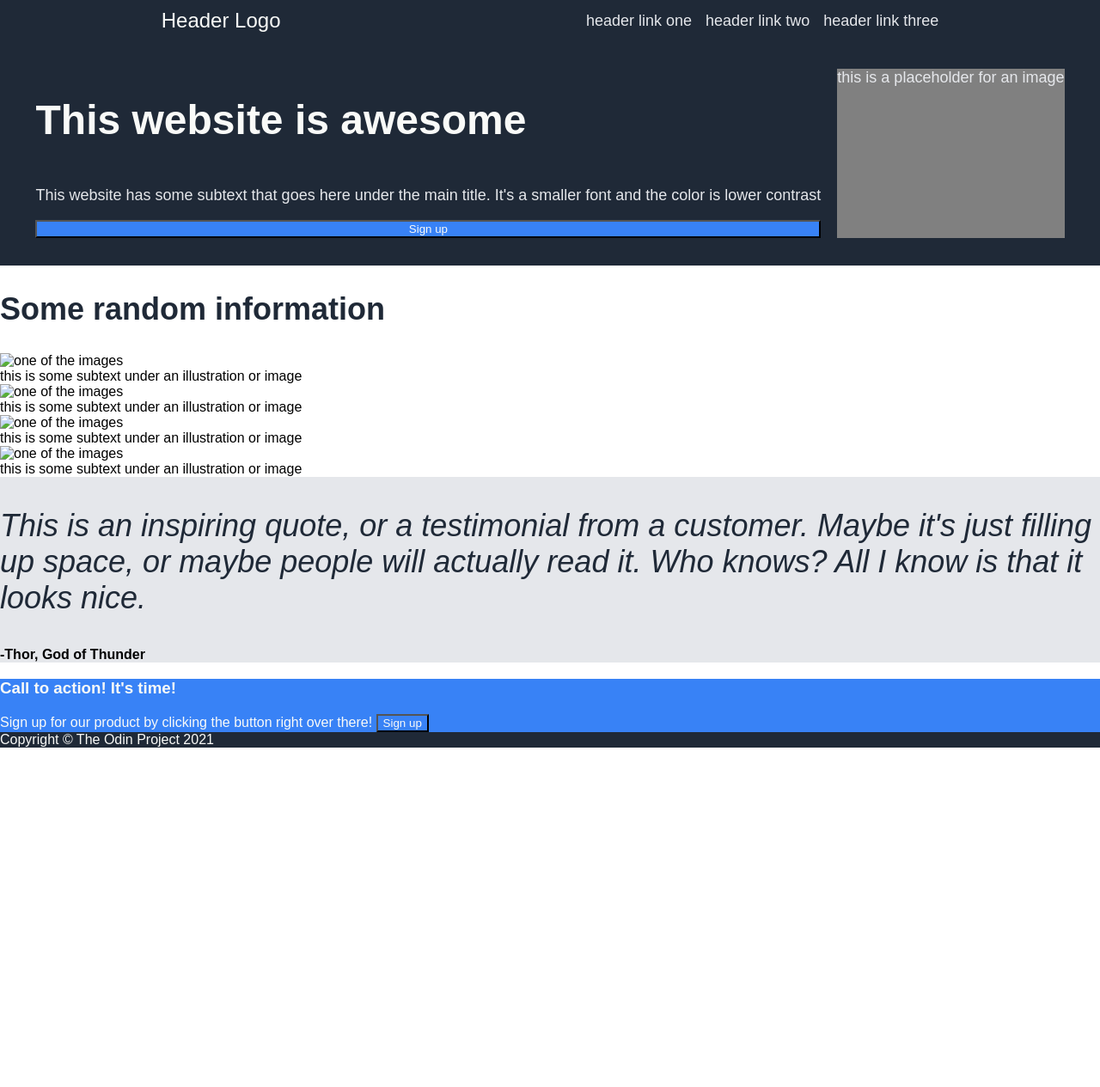
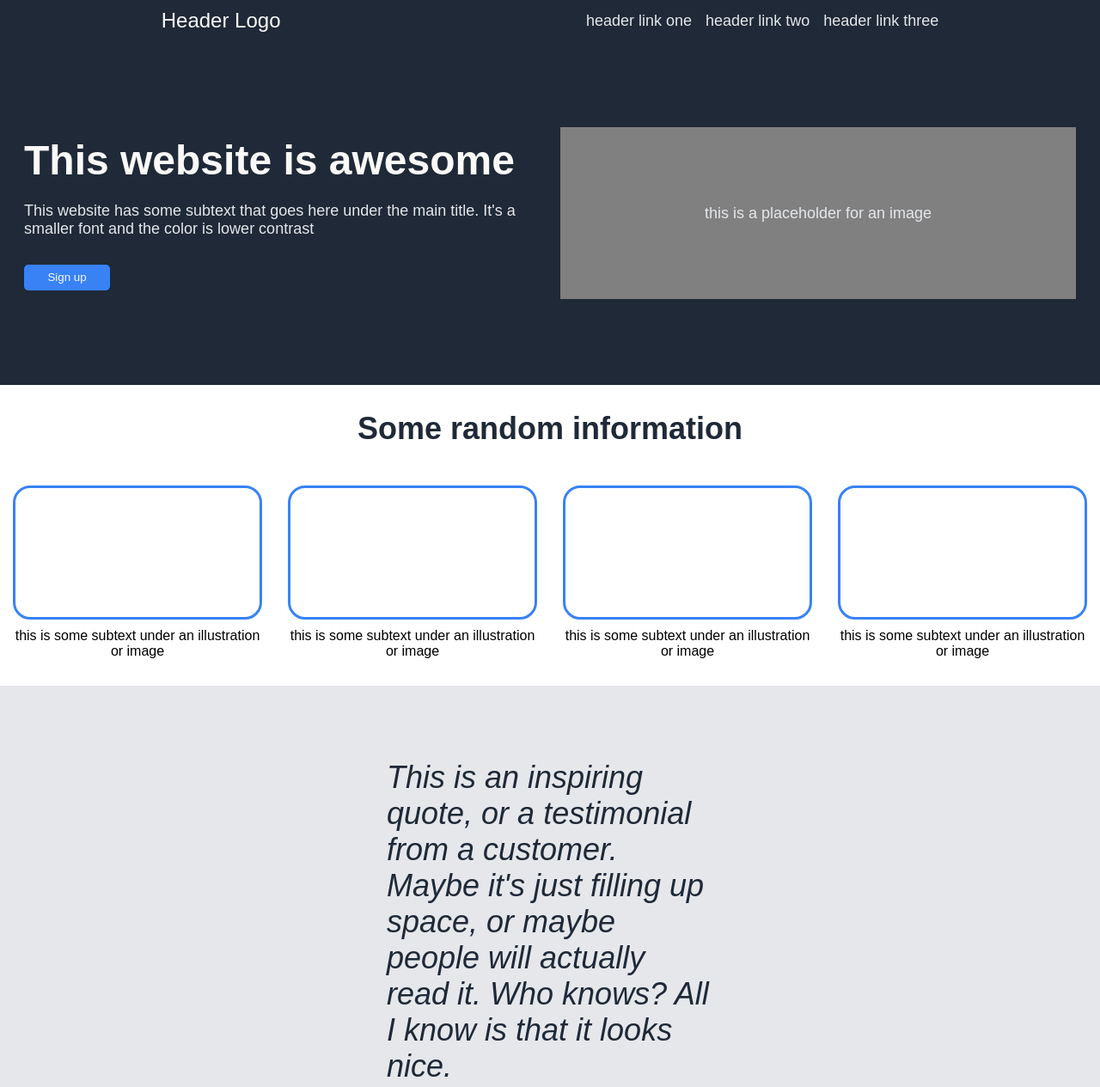
Before and after one commit to alsanders86/landing-page, a plain HTML site: page index.html in a window 1280 px wide. Shown: the top 1265 px of the page at 86% size. Before the commit the page ends 870 px from the top, so only its background shows below. Drawn offline with Linux system fonts and the light colour scheme.

Commit message:
Add more CSS styling

```diff
--- a/index.html
+++ b/index.html
@@ -19,8 +19,8 @@
 
     <div class="hero">
         <div class="left">
-            <h1>This website is awesome</h1>
-            <p>This website has some subtext that goes here under the main title. It's a smaller font and the color is lower contrast</p>
+            <div class="hero-main-text">This website is awesome</div>
+            <div>This website has some subtext that goes here under the main title. It's a smaller font and the color is lower contrast</div>
             <button>Sign up</button>
         </div>
         <div class="image-placeholder">this is a placeholder for an image</div>
@@ -29,28 +29,24 @@
     <div class="info">
         <h2>Some random information</h2>
 
-        <div class="image-group">
+        <div class="info-blocks">
             <div class="image-block">
                 <div class="image">
-                    <img src="" alt="one of the images">
                 </div>
                 <div>this is some subtext under an illustration or image</div>
             </div>
             <div class="image-block">
                 <div class="image">
-                    <img src="" alt="one of the images">
                 </div>
                 <div>this is some subtext under an illustration or image</div>
             </div>
             <div class="image-block">
                 <div class="image">
-                    <img src="" alt="one of the images">
                 </div>
                 <div>this is some subtext under an illustration or image</div>
             </div>
             <div class="image-block">
                 <div class="image">
-                    <img src="" alt="one of the images">
                 </div>
                 <div>this is some subtext under an illustration or image</div>
             </div>
--- a/style.css
+++ b/style.css
@@ -4,6 +4,7 @@ body {
     font-family: Arial, Helvetica, sans-serif;
     margin: 0;
     padding: 0;
+    justify-content: center;
 }
 
 header {
@@ -12,13 +13,12 @@ header {
     justify-content: space-around;
     border-color: red;
     border-width: 10px;
-    /* margin: 10px; */
     padding: 10px;
 }
 
 .header-links {
     display: flex;
-    justify-content: space-between;
+    justify-content: space-around;
     gap: 16px;
 }
 
@@ -33,25 +33,47 @@ header, footer, .hero  {
 
 .hero {
     display: flex;
-    justify-content: space-around;
-    padding: 32px;
+    justify-content: center;
+    gap: 24px;
+    height: 300px;
+    padding-top: 100px;
 }
 
 .left {
     display: flex;
     flex-direction: column;
+    justify-content: space-around;
+    flex: 0 1 auto;
+    width: 600px;
+    height: 200px;
 }
 
-.hero h1 {
+.left button {
+    border-radius: 5px;
+    width: 100px;
+    height: 30px;
+    flex: 0 0 auto;
+    cursor: pointer;
+    border-width: 0px;
+    border-color: #3882F6;
+    margin-top: 10px;
+}
+
+.hero-main-text {
     font-size: 48px;
     font-weight: bolder;
     color: #F9FAF8;
 }
 
 .image-placeholder {
+    display: flex;
     background-color: gray;
     justify-content: center;
     align-items: center;
+    text-align: center;
+    flex: 0 1 auto;
+    width: 600px;
+    height: 200px;
 }
 
 .hero, header a {
@@ -68,6 +90,32 @@ button, .call-to-action {
     color: #F9FAF8;
 }
 
+.info {
+    display: flex;
+    flex-direction: column;
+    justify-content: center;
+    align-items: center;
+}
+
+.info-blocks {
+    display: flex;
+    justify-content: center;
+    align-items: center;
+    padding-bottom: 16px;
+}
+
+.image-block {
+    text-align: center;
+    margin: 15px;
+}
+
+.image {
+    border: 3px solid #3882F6;
+    border-radius: 20px;
+    height: 150px;
+    margin-bottom: 10px;
+}
+
 .info h2 {
     font-size: 36px;
     font-weight: bolder;
@@ -76,6 +124,7 @@ button, .call-to-action {
 
 .quote-block {
     background-color: #E5E7EB;
+    padding: 50px 450px;
 }
 
 .quote-block p {
@@ -88,6 +137,25 @@ button, .call-to-action {
     font-weight: bolder;
 }
 
+.call-to-action {
+    margin: 24px;
+}
+
+.call-to-action button {
+    border-radius: 5px;
+    width: 100px;
+    height: 30px;
+    flex: 0 0 auto;
+    cursor: pointer;
+    border-width: 2px;
+    border-color: #3882F6;
+    margin-top: 10px;
+    border-color: #F9FAF8;
+    border-style: solid;
+}
+
 footer {
     color: #F9FAF8;
+    padding: 24px;
+    text-align: center;
 }
```
Also changed, not shown: odin-project.png.
